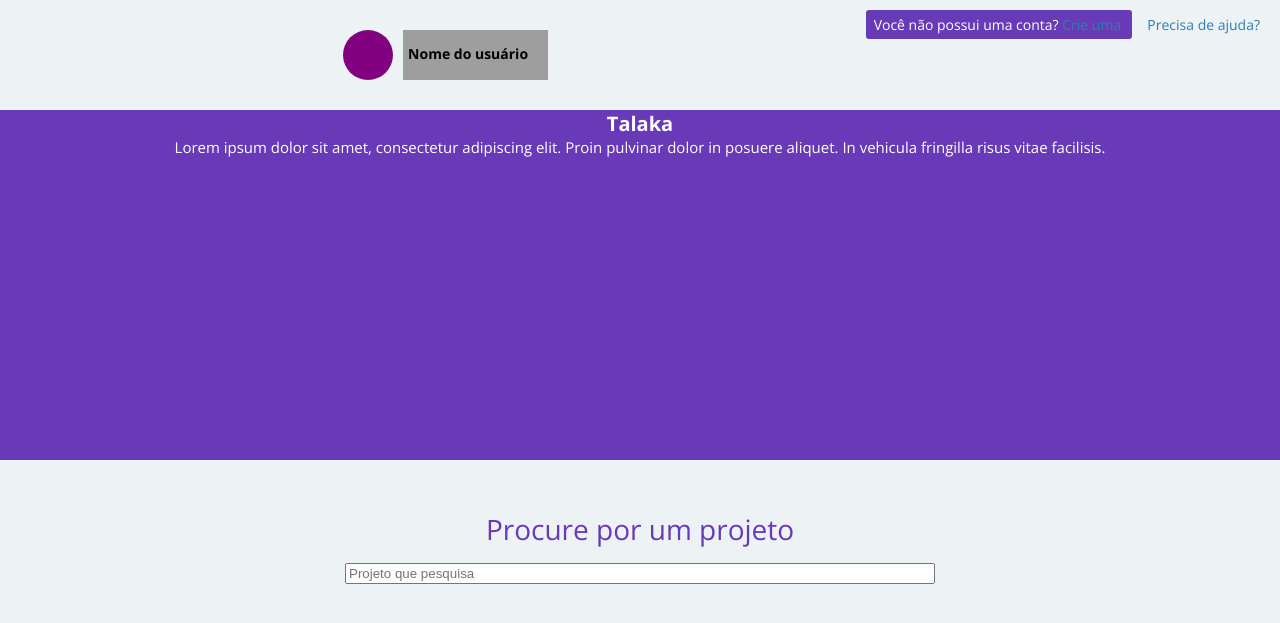
After one commit to Gustavo-Rosario/talaka_pre-alpha, a PHP site: page /view/index.php in a window 1280 px wide. The commit adds this page. Shown: the top 623 px of the page. Run offline with PHP 8.4, Linux system fonts and the light colour scheme; grey boxes are pictures that could not be loaded.

Commit message:
Versão Pre-Alpha da Index

```diff
--- a/view/css/style.css
+++ b/view/css/style.css
@@ -41,6 +41,7 @@ body {
     color: #fff;
     background-color: #683AB7;
 }
+
 #help a,
 #areaLogin a {
     text-decoration: none;
@@ -662,3 +663,37 @@ header .wrapper {
     padding: 0px 20px 0 5px;
     font-weight: bold
 }
+
+/*CSS da Index */
+
+#intro {
+    background-color: #683AB7;
+    height: 350px;
+    width: 100%;
+    text-align: center;
+}
+
+#intro h1 {
+    color:white;
+    margin: auto;
+    top: 50%;
+    left: 50%;
+}
+
+#intro p{
+    color: white;
+    font-size: 1.5em;
+    margin: 0;
+}
+
+#searchField{
+    color: #683AB7;
+    text-align: center;
+    margin: 50px;
+    font-size: 2.8em;
+}
+
+#searchField input{
+    width: 50%;
+    margin: 3px 0 7.5px 0;
+}
--- /dev/null
+++ b/view/index.php
@@ -0,0 +1,51 @@
+<?php
+session_start();
+if(isset($_SESSION['cdUser'])){
+    echo "Tu ta logaaado";
+}else{
+?>
+<!DOCTYPE html>
+<html>
+
+<head>
+    <meta charset="UTF-8">
+    <title> Talaka </title>
+    <link href="css/style.css" rel="stylesheet" type="text/css">
+    <link href="https://fonts.googleapis.com/css?family=Open+Sans:400,700|Roboto:100,400,700" rel="stylesheet">
+</head>
+
+<body>
+    <div id="help">
+        <span> Você não possui uma conta? <a href="signup.php">Crie uma</a> </span>
+        <a href="#"> Precisa de ajuda? </a>
+    </div>
+     <header>
+        <div class="wrapper">
+            <div class="userlogin">
+                <div id="userloginPhoto"></div>
+                <div id="userloginName" style="background-image:url(images/grimgar.jpg)">
+                    <p>Nome do usuário</p>
+                </div>
+            </div>
+        </div>
+    </header>
+
+    <div id="intro">
+        <h1>Talaka</h1>
+        <p>
+            Lorem ipsum dolor sit amet, consectetur adipiscing elit. Proin pulvinar dolor in posuere aliquet. In vehicula fringilla risus vitae facilisis.
+        </p>
+    </div>
+
+    <div id ="searchField">
+        <label for="search">Procure por um projeto</label><br>
+        <input id="search" type="search" placeholder="Projeto que pesquisa">
+    </div>
+
+</body>
+
+</html>
+
+<?php
+}
+?>
```
